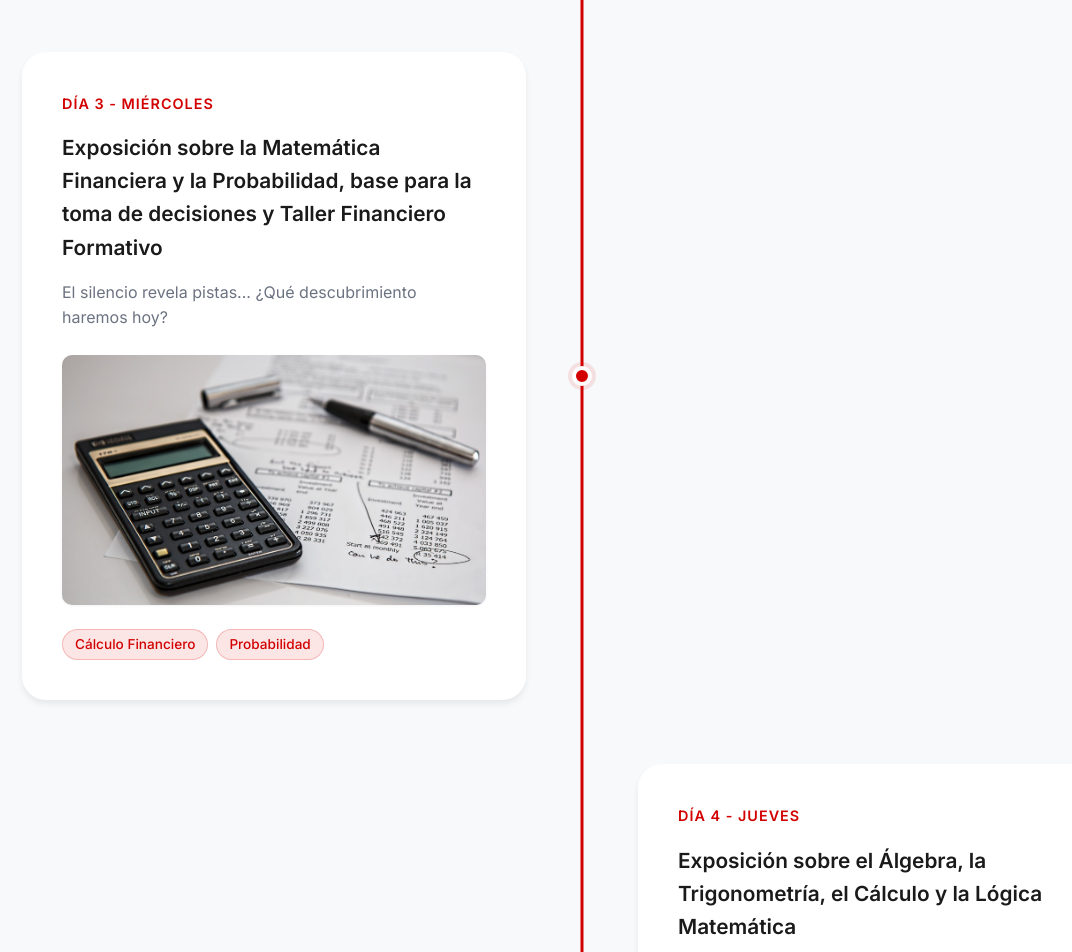
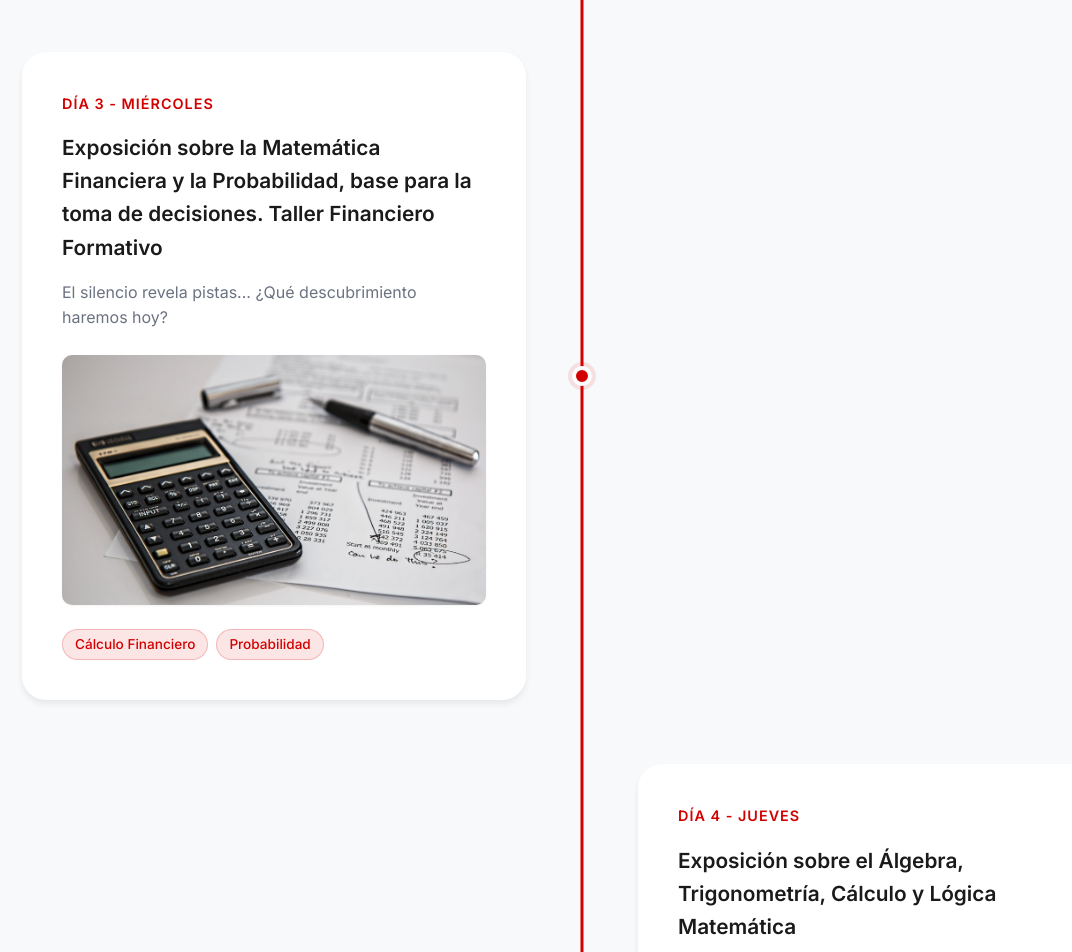
Before and after one commit to Ferloko/math-project, a plain HTML site: page cronologia.html in a window 1280 px wide. Shown: the part 2240-3192 px from the top of the page, without its empty margins (58-1130 px from the left). Drawn offline with Linux system fonts and the light colour scheme.

Commit message:
Cambio de ortografia

```diff
--- a/cronologia.html
+++ b/cronologia.html
@@ -95,7 +95,7 @@
                         <div class="timeline-dot"></div>
                         <div class="timeline-content">
                             <div class="timeline-date">Día 3 - Miércoles</div>
-                            <h3>Exposición sobre la Matemática Financiera y la Probabilidad, base para la toma de decisiones y Taller Financiero Formativo</h3>
+                            <h3>Exposición sobre la Matemática Financiera y la Probabilidad, base para la toma de decisiones. Taller Financiero Formativo</h3>
                             <p> El silencio revela pistas... ¿Qué descubrimiento haremos hoy?</p>
                             <img src="img3.jpg" alt="Logo" class="timeline-image">
                             <div class="timeline-tags">
@@ -109,7 +109,7 @@
                         <div class="timeline-dot"></div>
                         <div class="timeline-content">
                             <div class="timeline-date">Día 4 - Jueves</div>
-                            <h3>Exposición sobre el Álgebra, la Trigonometría, el Cálculo y la Lógica Matemática</h3>
+                            <h3>Exposición sobre el Álgebra, Trigonometría, Cálculo y Lógica Matemática</h3>
                             <p>Las estrellas se alinean... ¿Qué magia ocurrirá en este día?</p>
                             <img src="img4.jpg" alt="Logo" class="timeline-image">
                             <div class="timeline-tags">
@@ -123,7 +123,7 @@
                         <div class="timeline-dot"></div>
                         <div class="timeline-content">
                             <div class="timeline-date">Día 5 - Viernes</div>
-                            <h3>Exposición sobre el Día Mundial del Pi y el Día Internacional de las Matemáticas y Presentación de obra teatral: Un día sin Matemáticas II: El Resurgir.</h3>
+                            <h3>Exposición sobre el Día Mundial del Pi y el Día Internacional de las Matemáticas. Presentación de obra teatral: Un día sin Matemáticas II: El Resurgir.</h3>
                             <p>El final del camino trae revelaciones... ¿Qué secreto será desvelado?</p>
                             <img src="img5.jpeg" alt="Logo" class="timeline-image">
                             <div class="timeline-tags">
```
